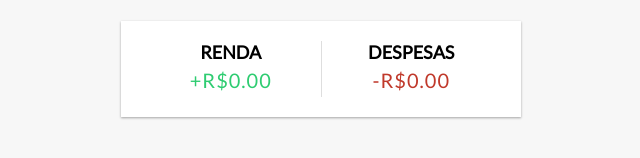
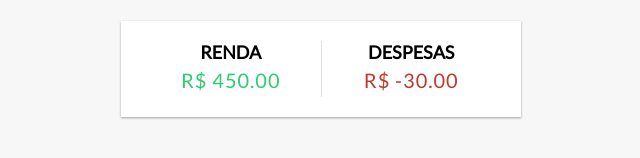
Before and after one commit to alvarengaflavio/vue-monitor-de-gastos, a Vue app: page / in a window 1280 px wide. Shown: the part 150-308 px from the top of the page, without its empty margins (319-959 px from the left). Built offline with nearby package versions, Linux system fonts and the light colour scheme.

Commit message:
Atualizar exibição de renda e despesas

```diff
--- a/src/components/income-expenses.vue
+++ b/src/components/income-expenses.vue
@@ -2,11 +2,24 @@
   <div class="inc-exp-container">
     <div>
       <h4>Renda</h4>
-      <p id="money-plus" class="money plus">+R$0.00</p>
+      <p id="money-plus" class="money plus">R$ {{ props.income }}</p>
     </div>
     <div>
       <h4>Despesas</h4>
-      <p id="money-minus" class="money minus">-R$0.00</p>
+      <p id="money-minus" class="money minus">R$ {{ props.expense }}</p>
     </div>
   </div>
 </template>
+
+<script setup lang="ts">
+const props = defineProps({
+  income: {
+    type: String,
+    required: true,
+  },
+  expense: {
+    type: String,
+    required: true,
+  },
+})
+</script>
```
